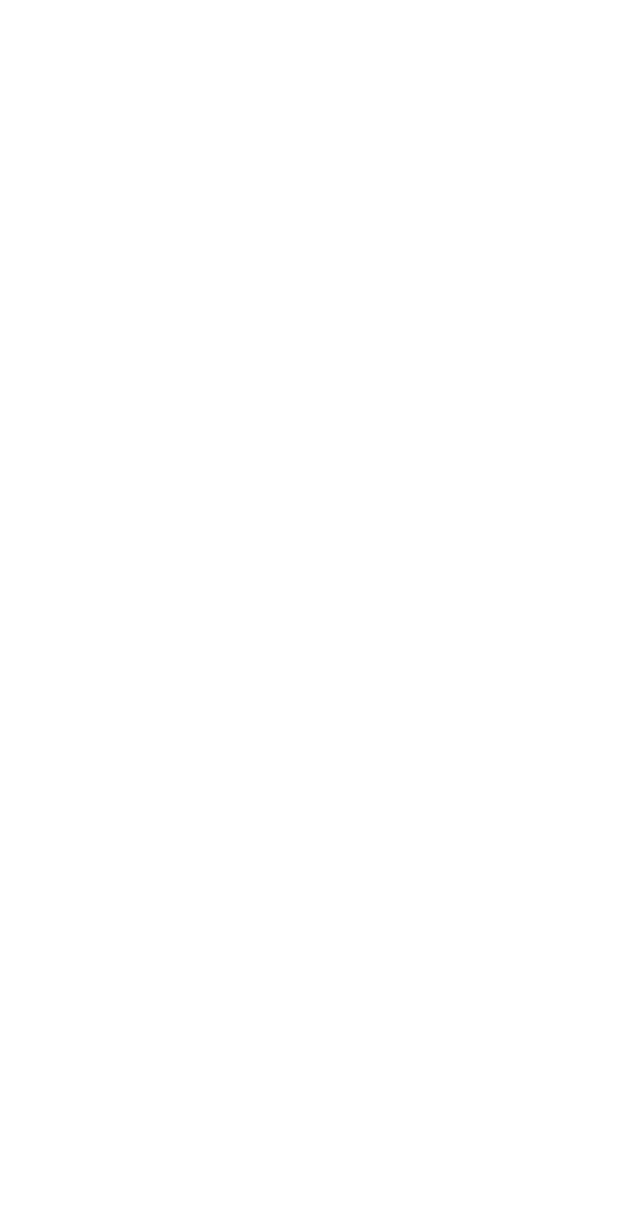
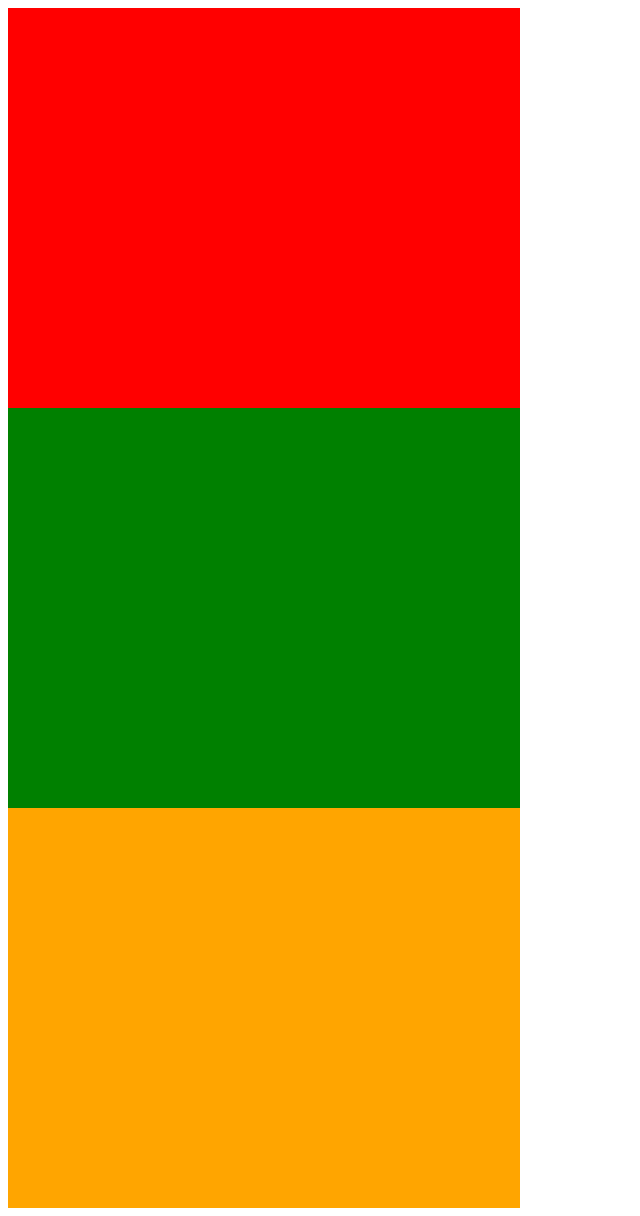
Before and after one commit to WilliamHashimoto/exo5_media_queries, a plain HTML site: page index.html in a window 1024 px wide. Shown: the whole page, without its empty margins (0-640 px from the left). Before the commit the page ends 800 px from the top, so only its background shows below. Drawn offline with Linux system fonts and the light colour scheme.

Commit message:
exo_fini

```diff
--- a/index.html
+++ b/index.html
@@ -7,6 +7,14 @@
     <link rel="stylesheet" href="./public/css/style.css">
 </head>
 <body>
+    <div class="square1">
 
+    </div>
+    <div class="square2">
+
+    </div>
+    <div class="square3">
+
+    </div>
 </body>
 </html>
--- a/public/css/style.css
+++ b/public/css/style.css
@@ -0,0 +1,53 @@
+@media screen and (min-width: 1024px) {
+    .square1 {
+        width: 33vw;
+        height: 33vh;;
+        background-color: red;
+    }
+    .square2 {
+        width: 33vw;
+        height: 33vh;
+        background-color: green;
+    }
+    .square3 {
+        width: 33vw;
+        height: 33vh;
+        background-color: orange;
+    }
+}
+
+@media screen and (min-width:600px) and (max-width:1024px) {
+    .square1 {
+        width: 50vw;
+        height: 50vh;;
+        background-color: red;
+    }
+    .square2 {
+        width: 50vw;
+        height: 50vh;
+        background-color: green;
+    }
+    .square3 {
+        width: 50vw;
+        height: 50vh;
+        background-color: orange;
+    }
+}
+
+@media screen and (min-width:320px) and (max-width:600px) {
+    .square1 {
+        width: 100vw;
+        height: 100vh;;
+        background-color: red;
+    }
+    .square2 {
+        width: 100vw;
+        height: 100vh;
+        background-color: green;
+    }
+    .square3 {
+        width: 100vw;
+        height: 100vh;
+        background-color: orange;
+    }
+}
```
